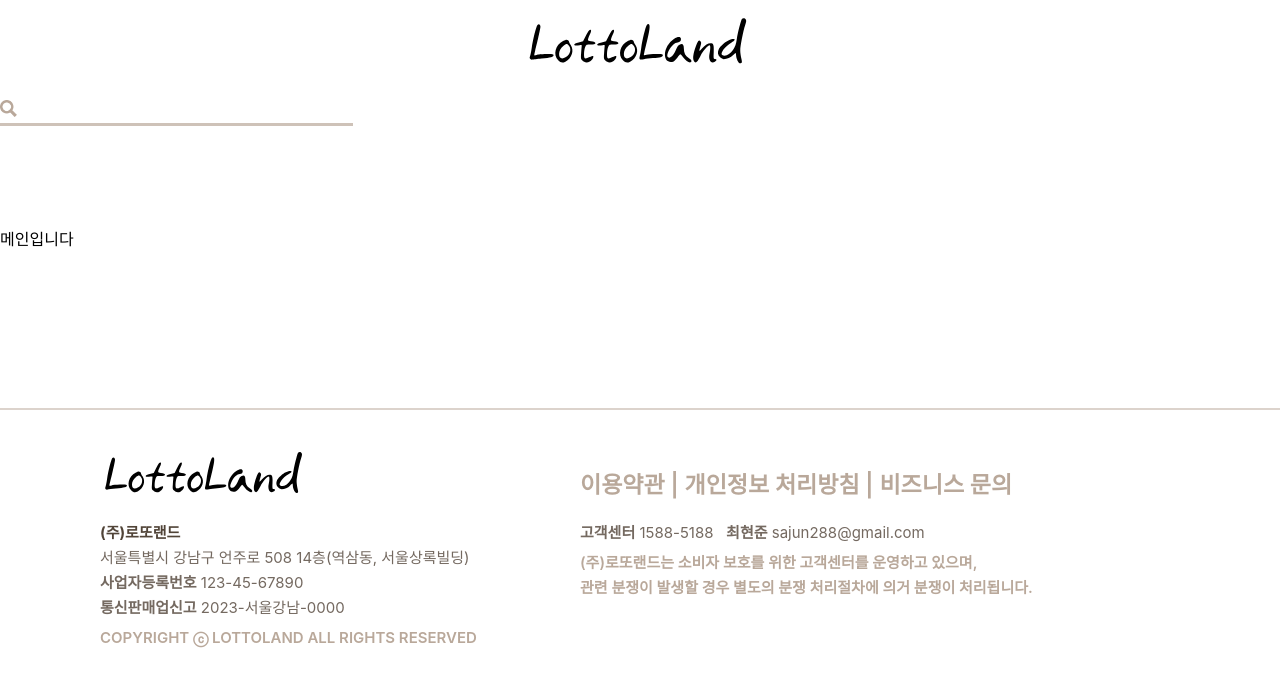
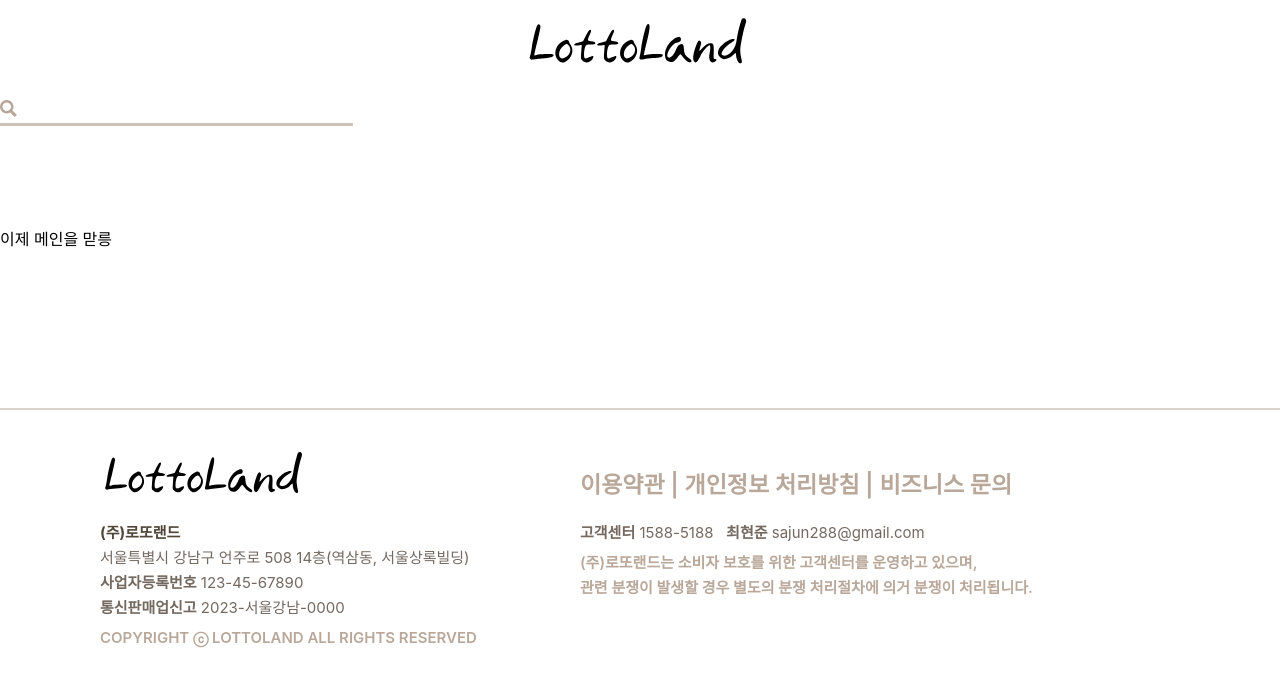
Before and after one commit to choihyunjun123/lottomap-front, a React (Create React App) app: page / in a window 1280 px wide. Shown: the top 686 px of the page. Built offline with nearby package versions, Linux system fonts and the light colour scheme.

Commit message:
Feat: "메인"

```diff
--- a/src/components/Main/Main.js
+++ b/src/components/Main/Main.js
@@ -1,6 +1,6 @@
 const Main = () => {
     return (
-        <div>메인입니다</div>
+        <div>이제 메인을 맏릉</div>
     );
 };
 
```
